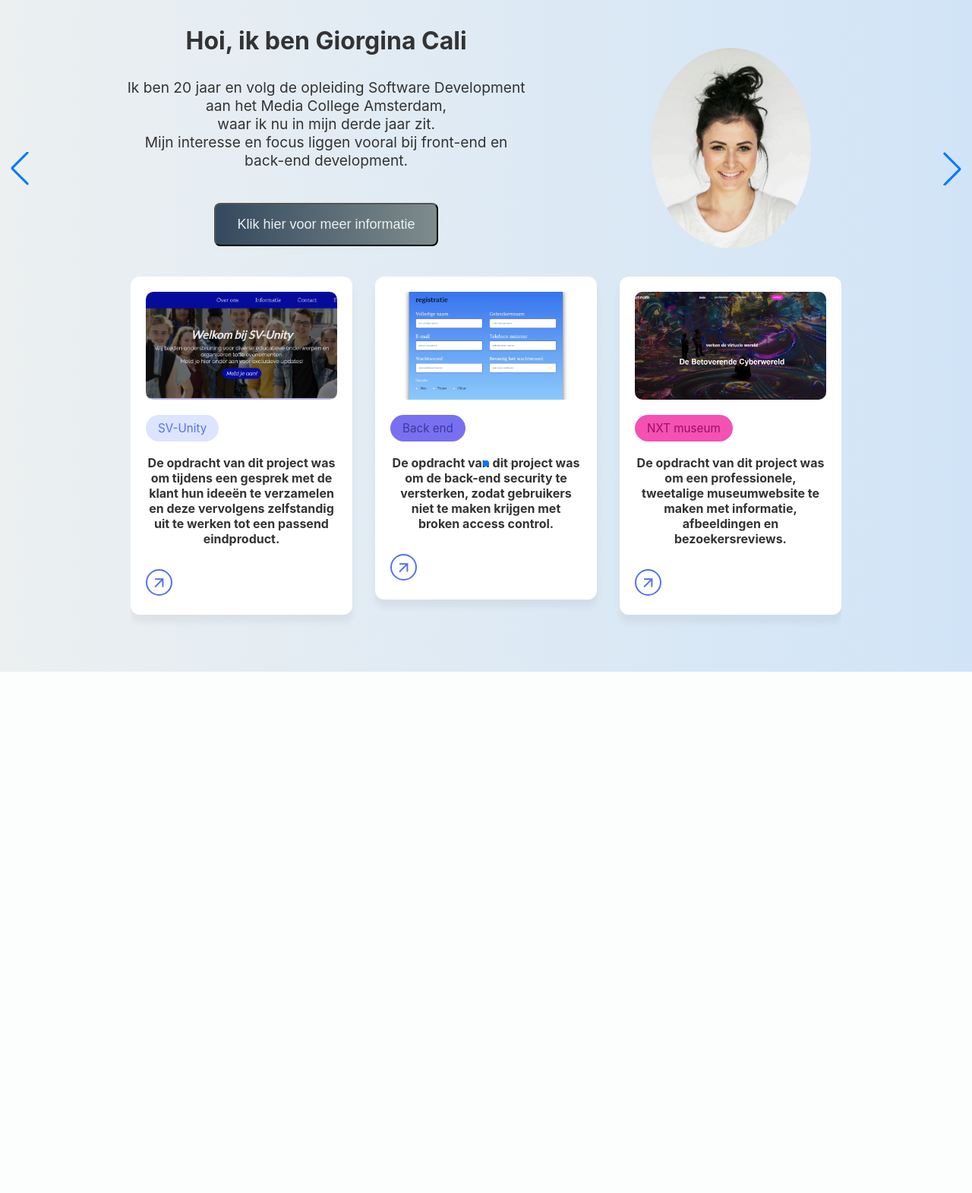
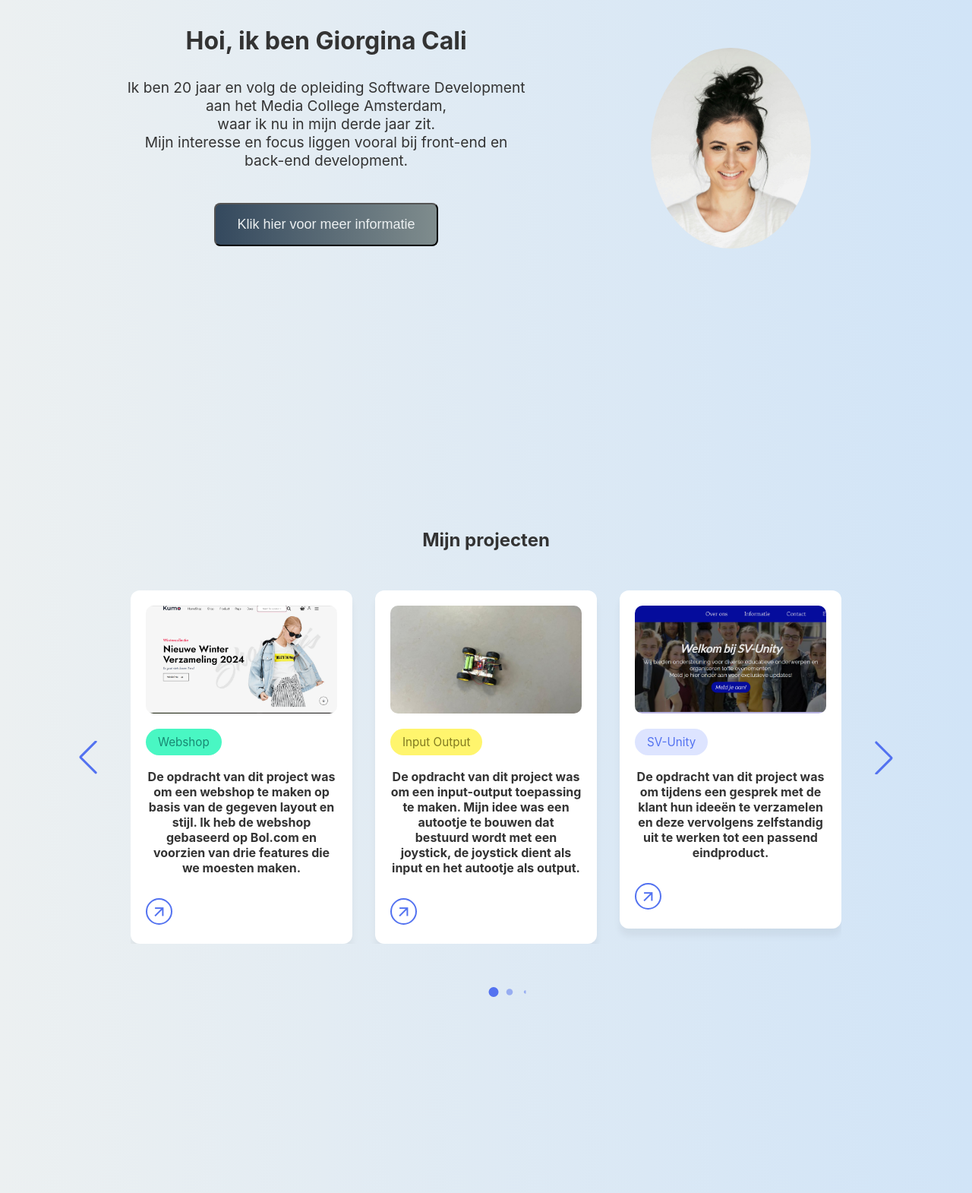
Before and after one commit to giorgina18/Portofolio, a PHP site: page /nxtmuseum/ in a window 1280 px wide. Shown: the part 178-1748 px from the top of the page at 76% size. Before the commit the page ends 1062 px from the top, so only its background shows below. Run offline with PHP 8.4, Linux system fonts and the light colour scheme.

Commit message:
slider is af alleen nog de containers met de projecten mooi gelijk maken

```diff
--- a/index.php
+++ b/index.php
@@ -1,59 +1,8 @@
-<!DOCTYPE html>
-<html lang="nl">
-
-<head>
-    <meta charset="UTF-8">
-    <meta name="viewport" content="width=device-width, initial-scale=1.0">
-    <title>Portfolio Giorgina Cali</title>
-    <link rel="stylesheet" href="style.css">
-    <link rel="stylesheet" href="https://fonts.googleapis.com/css2?family=Material+Symbols+Outlined:opsz,wght,FILL,GRAD@24,400,0,0&icon_names=arrow_forward" />
-    <script src="script.js" defer></script>
-    <script src="slide.js" defer></script>
-    <!-- swiper.js link -->
-    <link
-        rel="stylesheet"
-        href="https://cdn.jsdelivr.net/npm/swiper@12/swiper-bundle.min.css" />
-</head>
+<?php
+require_once 'template-parts/header.php';
+?>
 
 <body>
-
-    <!-- Navigatiebar algemeen-->
-    <div class="navbar">
-        <div class="container">
-            <div class="navbar-inside">
-                <!-- logo links -->
-                <div class="logo">
-                    <img src="img/foto-me.jpg" alt="foto van wie ik ben">
-                </div>
-
-                <!-- hamburger menu -->
-                <div class="menu-toggle" id="menuToggle">
-                    <div class="bar"></div>
-                    <div class="bar"></div>
-                    <div class="bar"></div>
-                </div>
-
-                <!-- nav bar midden -->
-                <div class="midden">
-                    <ul class="menu" id="menu">
-                        <li><a href="#">Home</a></li>
-                        <li><a href="#">Skills</a></li>
-                        <li><a href="#">Projecten</a></li>
-                        <li><a href="#">Blog</a></li>
-                        <li><a href="#">CV</a></li>
-                    </ul>
-                </div>
-
-                <!-- nav bar rechts -->
-                <div class="right">
-                    <ul class="menu">
-                        <li class="menu-right"><a href="#">Over mij</a></li>
-                    </ul>
-                </div>
-            </div>
-        </div>
-    </div>
-    <main>
         <!-- home page  -->
         <section class="container">
             <div class="info">
@@ -72,10 +21,33 @@
         </section>
 
         <!-- Card slider -->
-        <section class="container">
-            <div class="card-wrapper">
+        <section class="container card-slider">
+            <h1 class="card-text ">Mijn projecten</h1>
+            <div class="card-wrapper ">
                 <div class="swiper">
                     <ul class="card-list swiper-wrapper">
+                        <!-- webshop -->
+                        <li class="card-item swiper-slide">
+                            <a href="https://36725.hosts2.ma-cloud.nl/webshop_BO/" class="card-link">
+                                <img src="img/webshop.png" alt="" class="card-image">
+                                <p class="badge webshop">Webshop</p>
+                                <h2 class="card-title">De opdracht van dit project was om een webshop te maken op basis van de gegeven layout en stijl. Ik heb de webshop gebaseerd op Bol.com en voorzien van drie features die we moesten maken. </h2>
+                                <button class="card-button material-symbols-outlined">
+                                    arrow_forward
+                                </button>
+                            </a>
+                        </li>
+                        <!-- input output -->
+                        <li class="card-item swiper-slide">
+                            <a href="#" class="card-link">
+                                <img src="img/input_output.png" alt="" class="card-image">
+                                <p class="badge input_output">Input Output</p>
+                                <h2 class="card-title">De opdracht van dit project was om een input-output toepassing te maken. Mijn idee was een autootje te bouwen dat bestuurd wordt met een joystick, de joystick dient als input en het autootje als output. </h2>
+                                <button class="card-button material-symbols-outlined">
+                                    arrow_forward
+                                </button>
+                            </a>
+                        </li>
                         <!-- sv_unity -->
                         <li class="card-item swiper-slide">
                             <a href="#" class="card-link">
@@ -109,40 +81,21 @@
                                 </button>
                             </a>
                         </li>
-                        <!-- webshop -->
-                        <li class="card-item swiper-slide">
-                            <a href="https://36725.hosts2.ma-cloud.nl/webshop_BO/" class="card-link">
-                                <img src="img/webshop.png" alt="" class="card-image">
-                                <p class="badge webshop">Webshop</p>
-                                <h2 class="card-title">De opdracht van dit project was om een webshop te maken op basis van de gegeven layout en stijl. Ik heb de webshop gebaseerd op Bol.com en voorzien van drie features die we moesten maken. </h2>
-                                <button class="card-button material-symbols-outlined">
-                                    arrow_forward
-                                </button>
-                            </a>
-                        </li>
-                        <!-- input output -->
-                        <li class="card-item swiper-slide">
-                            <a href="#" class="card-link">
-                                <img src="img/input_output.png" alt="" class="card-image">
-                                <p class="badge input_output">Input Output</p>
-                                <h2 class="card-title">De opdracht van dit project was om een input-output toepassing te maken. Mijn idee was een autootje te bouwen dat bestuurd wordt met een joystick, de joystick dient als input en het autootje als output. </h2>
-                                <button class="card-button material-symbols-outlined">
-                                    arrow_forward
-                                </button>
-                            </a>
-                        </li>
                     </ul>
                 </div>
             </div>
-            <div class="swiper-pagination"></div>
             <div class="swiper-slide-button swiper-button-prev"></div>
             <div class="swiper-slide-button swiper-button-next"></div>
+            <div class="swiper-pagination"></div>
         </section>
 
 
         <!-- linking swiperJS script -->
         <script src="https://cdn.jsdelivr.net/npm/swiper@12/swiper-bundle.min.js"></script>
-    </main>
 </body>
 
 </html>
+
+<?php
+require_once 'template-parts/footer.php';
+?>
--- a/style.css
+++ b/style.css
@@ -21,6 +21,12 @@
     max-width: 1100px;
     margin: 0 auto;
     padding: 0 12px;
+}
+
+.container.card-slider {
+    position:relative;
+    margin-top: 20rem;
+    margin-bottom: 20rem;
 }
 
 /* naviegatie bar */
@@ -162,9 +168,13 @@
 
 
 /* card slider */
+.card-text{
+    text-align: center;
+    color: #333;
+    padding: 2rem;
+}
 .card-list .card-item .card-link {
     user-select: none;
-    /* width: 400px; */
     display: block;
     background: #fff;
     padding: 18px;
@@ -175,7 +185,8 @@
     transition: 0.2s ease;
 }
 
-.card-list .card-item .card-link:active{
+
+.card-list .card-item .card-link:active {
     cursor: grabbing;
 }
 
@@ -249,20 +260,24 @@
     transition: 0.4s ease;
 }
 
-.card-wrapper .swiper-pagination-bullet {
+.card-slider .swiper-pagination {
+    position: relative;
+    padding:10px;
+}
+
+.card-slider .swiper-pagination-bullet {
     height: 13px;
     width: 13px;
     opacity: 0.5;
     background: #5372f0;
 }
 
-.card-wrapper .swiper-pagination-bullet-active {
+.card-slider .swiper-pagination-bullet-active {
     opacity: 1;
 }
 
-.card-wrapper .swiper-slide-button {
+.card-slider .swiper-slide-button {
     color: #5372f0;
-    margin-top: -35px;
 }
 
 /* Responsive */
--- /dev/null
+++ b/template-parts/header.php
@@ -0,0 +1,54 @@
+   <!DOCTYPE html>
+   <html lang="nl">
+
+   <head>
+       <meta charset="UTF-8">
+       <meta name="viewport" content="width=device-width, initial-scale=1.0">
+       <title>Portfolio Giorgina Cali</title>
+       <link rel="stylesheet" href="style.css">
+       <link rel="stylesheet" href="https://fonts.googleapis.com/css2?family=Material+Symbols+Outlined:opsz,wght,FILL,GRAD@24,400,0,0&icon_names=arrow_forward" />
+       <script src="script.js" defer></script>
+       <script src="slide.js" defer></script>
+       <!-- swiper.js link -->
+       <link
+           rel="stylesheet"
+           href="https://cdn.jsdelivr.net/npm/swiper@12/swiper-bundle.min.css" />
+   </head>
+
+
+   <!-- Navigatiebar algemeen-->
+   <div class="navbar">
+       <div class="container">
+           <div class="navbar-inside">
+               <!-- logo links -->
+               <div class="logo">
+                   <img src="img/foto-me.jpg" alt="foto van wie ik ben">
+               </div>
+
+               <!-- hamburger menu -->
+               <div class="menu-toggle" id="menuToggle">
+                   <div class="bar"></div>
+                   <div class="bar"></div>
+                   <div class="bar"></div>
+               </div>
+
+               <!-- nav bar midden -->
+               <div class="midden">
+                   <ul class="menu" id="menu">
+                       <li><a href="#">Home</a></li>
+                       <li><a href="#">Skills</a></li>
+                       <li><a href="#">Projecten</a></li>
+                       <li><a href="#">Blog</a></li>
+                       <li><a href="#">CV</a></li>
+                   </ul>
+               </div>
+
+               <!-- nav bar rechts -->
+               <div class="right">
+                   <ul class="menu">
+                       <li class="menu-right"><a href="#">Over mij</a></li>
+                   </ul>
+               </div>
+           </div>
+       </div>
+   </div>
```
Also changed, not shown: template-parts/footer.php (added).
